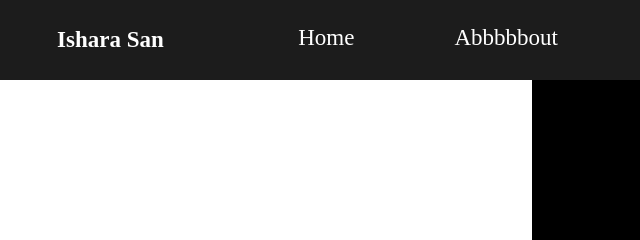
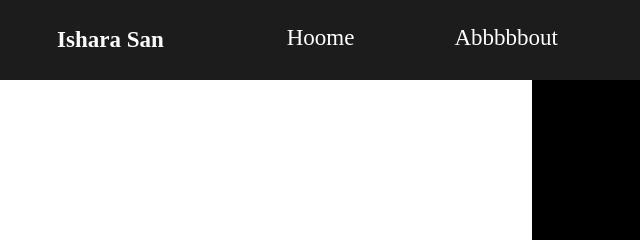
Before and after one commit to Ishara-san/My-Portfolio, a plain HTML site: page index.html in a window 1280 px wide. Shown: the top 240 px of the page, 108-748 px from the left. Drawn offline with Linux system fonts and the light colour scheme.

```diff
--- a/index.html
+++ b/index.html
@@ -23,7 +23,7 @@
 
         <nav>
             <ul>
-                <a href="#home">Home</a>
+                <a href="#home">Hoome</a>
                 <a href="#about-description">Abbbbbout</a>
                 <a href="#service">Service</a>
                 <a href="#project">Project</a>
```
